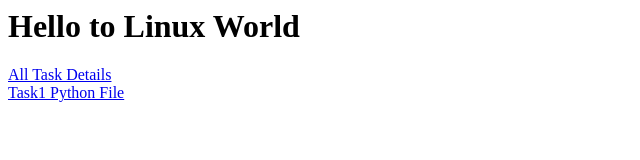
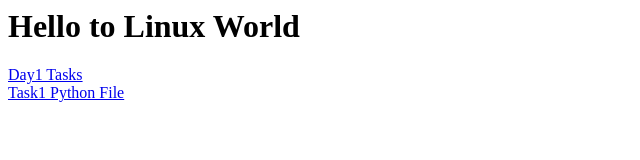
Before and after one commit to Hritik-HRM/hrm, a plain HTML site: page index.html in a window 1280 px wide. Shown: the full height of the page, 0-640 px from the left. Drawn offline with Linux system fonts and the light colour scheme.

Commit message:
Update index.html

```diff
--- a/index.html
+++ b/index.html
@@ -1,3 +1,3 @@
 <h1>Hello to Linux World</h1>
-<a href='./README.md'>All Task Details</a> <br>
+<a href='./day1.html'>Day1 Tasks</a> <br>
 <a href='./Task1.py'>Task1 Python File</a>
```
